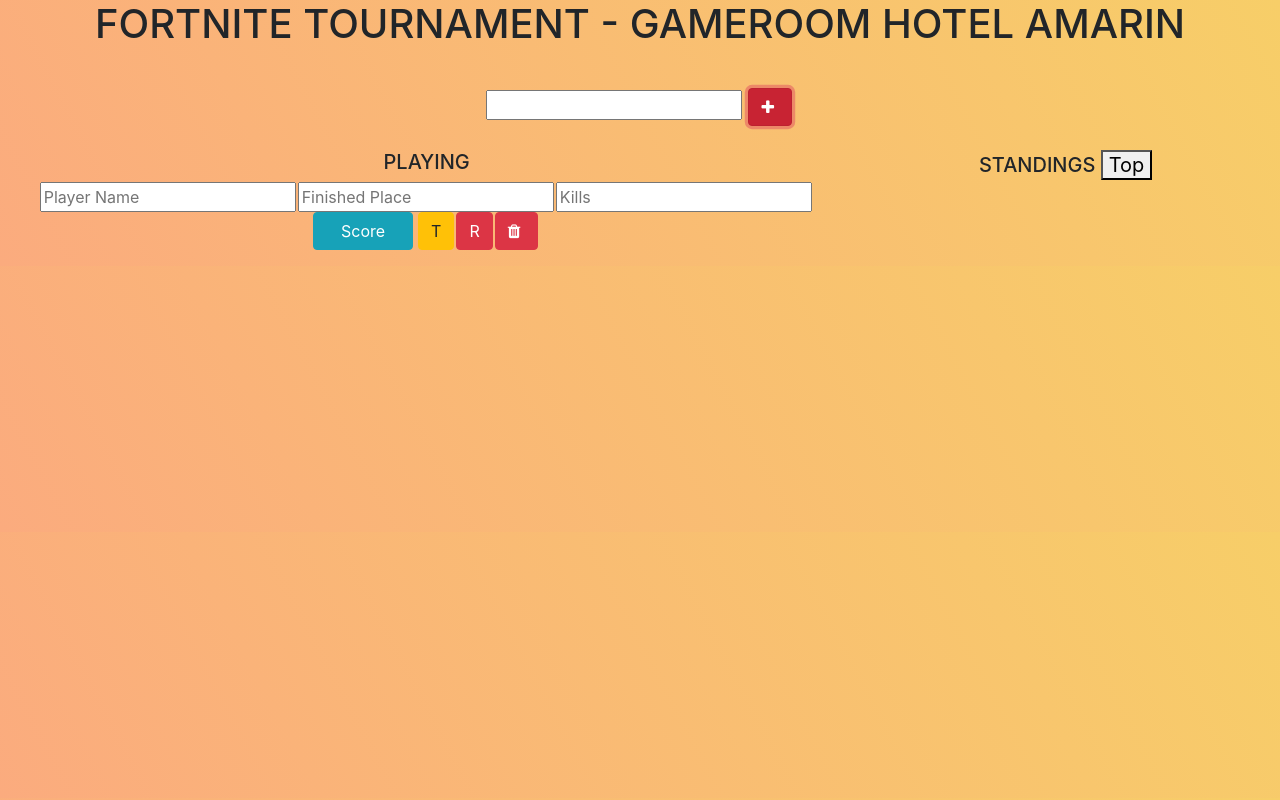
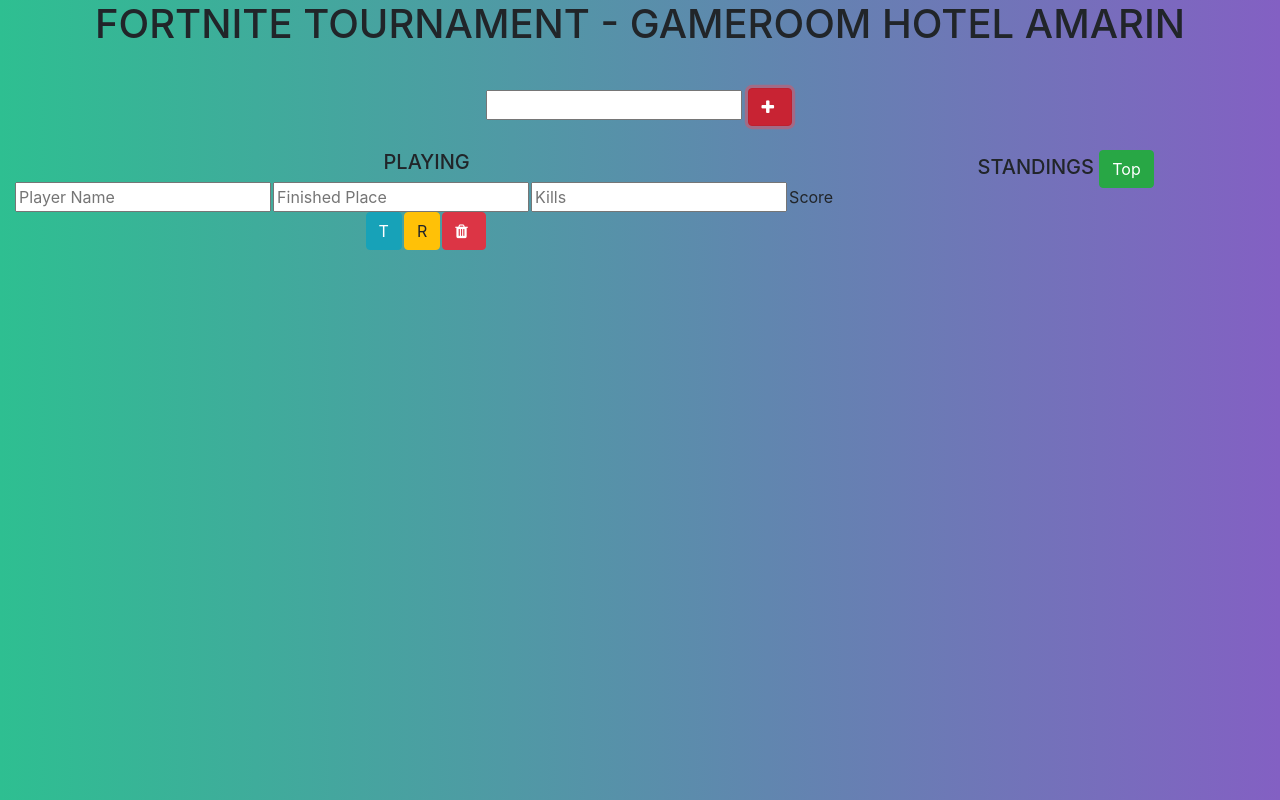
Before and after one commit to igrach123/fortnite, a website: page index.html in a window 1280 px wide. Both pictures are taken after a click on the button 770 px from the left and 107 px from the top of the page. Drawn offline with nearby package versions, Linux system fonts and the light colour scheme.

Commit message:
wokring on stzels

```diff
--- a/index.html
+++ b/index.html
@@ -8,7 +8,7 @@
 
   <!-- Bootstrap CSS -->
   <link rel="stylesheet" href="css/font-awesome-4.7.0/css/font-awesome.min.css" />
-  <link rel="stylesheet" href="scss/style.css" />
+  <link rel="stylesheet" href="css/style.min.css" />
 
   <title>Hello, world!</title>
 </head>
@@ -36,7 +36,7 @@
       </div>
       <div class="col-sm-4">
         <h5 class="text-center">
-          STANDINGS <button name="best" id="filter-button" class="filter">Top
+          STANDINGS <button name="best" id="filter-button" class="filter btn btn-success">Top
           </button>
         </h5>
         <ul id="player-standings" class="list-unstyled text-center">
--- a/js/main.js
+++ b/js/main.js
@@ -51,19 +51,19 @@
     newplayerListItem.appendChild(playerInputKills);
     //playerTotalScore
     const playerTotalScore = document.createElement('span');
-    playerTotalScore.classList.add('btn', 'playertotal', 'btn-info');
+    playerTotalScore.classList.add('playertotal',);
     playerTotalScore.innerText = "Score";
     newplayerListItem.appendChild(playerTotalScore);
     //scoreBtn
     const playerScoreBtn = document.createElement('button');
     playerScoreBtn.setAttribute('type', 'button');
-    playerScoreBtn.classList.add('btn', 'btn-warning', 'score');
+    playerScoreBtn.classList.add('btn', 'btn-info', 'score');
     playerScoreBtn.innerText = "T";
     newplayerListItem.appendChild(playerScoreBtn);
     //resetBtn
     const playerResetBtn = document.createElement('button');
     playerResetBtn.setAttribute('type', 'button');
-    playerResetBtn.classList.add('btn', 'btn-danger', 'reset');
+    playerResetBtn.classList.add('btn', 'btn-warning', 'reset');
     playerResetBtn.innerHTML = "R";
     newplayerListItem.appendChild(playerResetBtn);
 
@@ -117,19 +117,19 @@
   newplayerListItem.appendChild(playerInputKills);
   //playerTotalScore
   const playerTotalScore = document.createElement('span');
-  playerTotalScore.classList.add('btn', 'playertotal', 'btn-info');
+  playerTotalScore.classList.add('playertotal');
   playerTotalScore.innerText = "Score";
   newplayerListItem.appendChild(playerTotalScore);
   //scoreBtn
   const playerScoreBtn = document.createElement('button');
   playerScoreBtn.setAttribute('type', 'button');
-  playerScoreBtn.classList.add('btn', 'btn-warning', 'score');
+  playerScoreBtn.classList.add('btn', 'btn-info', 'score');
   playerScoreBtn.innerText = "T";
   newplayerListItem.appendChild(playerScoreBtn);
   //resetBtn
   const playerResetBtn = document.createElement('button');
   playerResetBtn.setAttribute('type', 'button');
-  playerResetBtn.classList.add('btn', 'btn-danger', 'reset');
+  playerResetBtn.classList.add('btn', 'btn-warning', 'reset');
   playerResetBtn.innerText = "R";
   newplayerListItem.appendChild(playerResetBtn);
 
--- a/scss/style.scss
+++ b/scss/style.scss
@@ -8,8 +8,10 @@
   margin-bottom: 20px;
 }
 body {
-  background-color: #fbab7e;
-  background-image: linear-gradient(62deg, #fbab7e 0%, #f7ce68 100%);
+  background: #8360c3;  /* fallback for old browsers */
+  background: -webkit-linear-gradient(to right, #2ebf91, #8360c3);  /* Chrome 10-25, Safari 5.1-6 */
+  background: linear-gradient(to right, #2ebf91, #8360c3); /* W3C, IE 10+/ Edge, Firefox 16+, Chrome 26+, Opera 12+, Safari 7+ */
+
 }
 span {
   margin-right: 5px;
```
Also changed, not shown: css/style.min.css, 1 other file.
